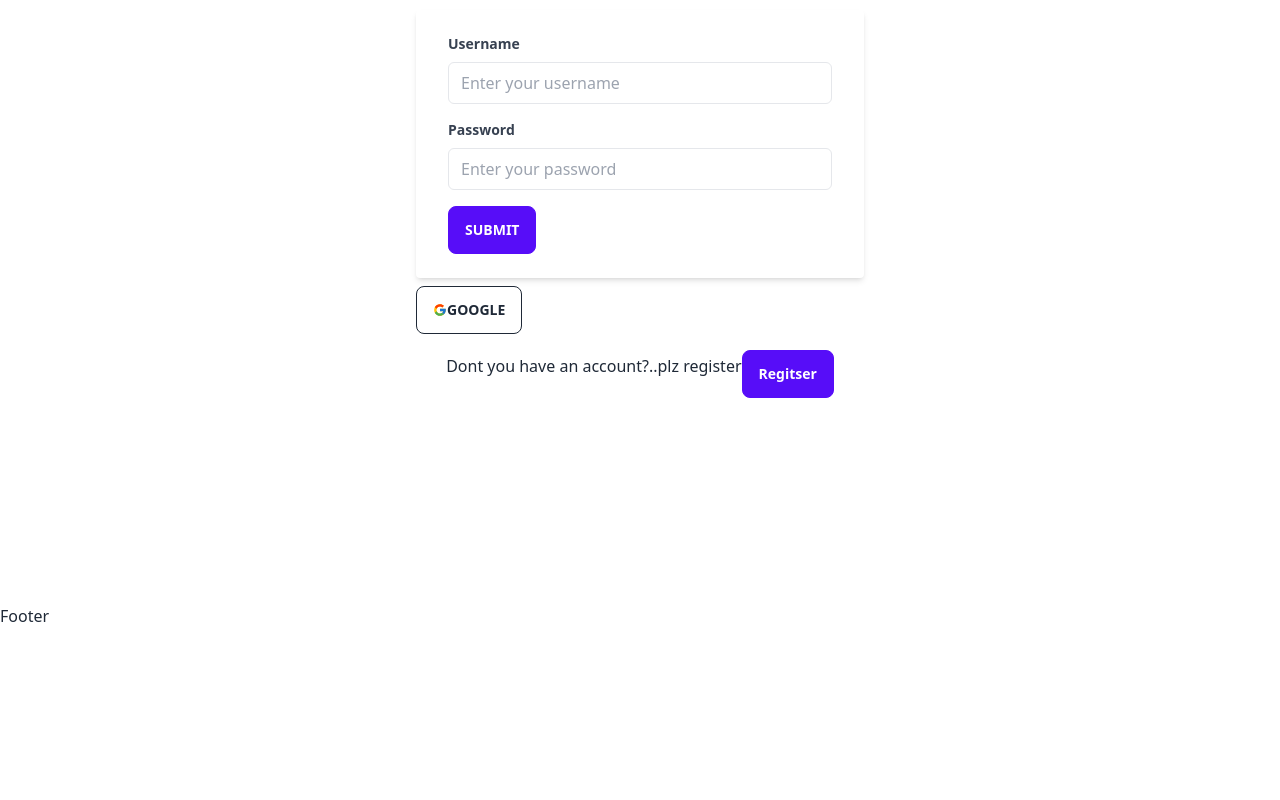
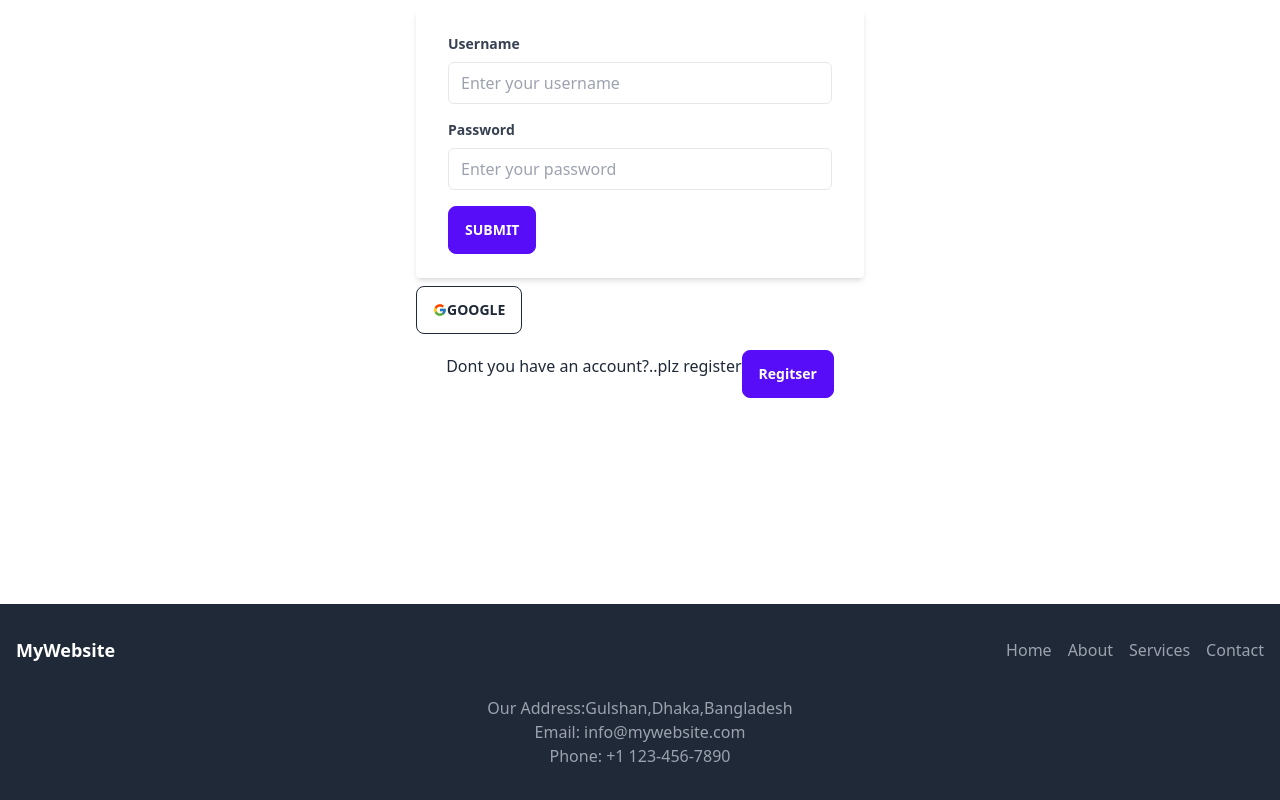
Before and after one commit to nazmul906/b7a11-toy-marketplace-client-side-nazmul906, a React (Vite) app: page /login in a window 1280 px wide. Shown: the part 260-1060 px from the top of the page. Before the commit the page ends 888 px from the top, so only its background shows below. Built offline with nearby package versions, Linux system fonts and the light colour scheme; no server answers.

Commit message:
footer added

```diff
--- a/src/pages/Display/ToyCard/ToyCard.jsx
+++ b/src/pages/Display/ToyCard/ToyCard.jsx
@@ -1,7 +1,13 @@
-import React from "react";
+import React, { useContext } from "react";
 import { Link } from "react-router-dom";
+import { AuthContext } from "../../../AuthProvider/AuthProvider";
 
 const ToyCard = ({ toy }) => {
+  const { user } = useContext(AuthContext);
+
+  // const loginfirst = () => {
+  //   alert("login first");
+  // };
   console.log(toy);
   const { _id, description, name, sellerName, subcategory, price, pictureURL } =
     toy;
@@ -28,15 +34,20 @@ const ToyCard = ({ toy }) => {
           </p> */}
           <p>$ {price}</p>
           <p>{description}</p>
-          {user ? (
-            <div className="card-actions">
-              <Link to={`/viewdetails/${_id}`}>
-                <button className="btn btn-primary">View Details button</button>
+
+          <div className="card-actions">
+            {/* {user ? ( */}
+            <Link to={`/viewdetails/${_id}`}>
+              <button className="btn btn-primary">View Details button</button>
+            </Link>
+            {/* ) : (
+              <Link>
+                <button className="btn btn-primary" onClick={loginfirst}>
+                  View Details button
+                </button>
               </Link>
-            </div>
-          ) : (
-            <div>alert("login first")</div>
-          )}
+            )} */}
+          </div>
         </div>
       </div>
     </div>
--- a/src/pages/Shared/Footer/Footer.jsx
+++ b/src/pages/Shared/Footer/Footer.jsx
@@ -3,9 +3,47 @@ import React from "react";
 
 const Footer = () => {
   return (
-    <div>
-      <h4>Footer</h4>
-    </div>
+    <footer class="bg-gray-800 py-8">
+      <div class="container mx-auto px-4">
+        <div class="flex flex-wrap justify-between items-center">
+          <div class="w-full md:w-auto mb-4 md:mb-0">
+            <a href="#" class="flex items-center text-white text-lg font-bold">
+              MyWebsite
+            </a>
+          </div>
+          <div class="w-full md:w-auto">
+            <ul class="flex justify-center md:justify-end space-x-4">
+              <li>
+                <a href="#" class="text-gray-400 hover:text-white">
+                  Home
+                </a>
+              </li>
+              <li>
+                <a href="#" class="text-gray-400 hover:text-white">
+                  About
+                </a>
+              </li>
+              <li>
+                <a href="#" class="text-gray-400 hover:text-white">
+                  Services
+                </a>
+              </li>
+              <li>
+                <a href="#" class="text-gray-400 hover:text-white">
+                  Contact
+                </a>
+              </li>
+            </ul>
+          </div>
+        </div>
+
+        <div class="mt-8 text-gray-400 text-center">
+          <p>Our Address:Gulshan,Dhaka,Bangladesh</p>
+          <p>Email: info@mywebsite.com</p>
+          <p>Phone: +1 123-456-7890</p>
+        </div>
+      </div>
+    </footer>
   );
 };
 
--- a/src/pages/Shared/MyToy/MyToy.jsx
+++ b/src/pages/Shared/MyToy/MyToy.jsx
@@ -76,7 +76,10 @@ const MyToy = () => {
           <tbody>
             {mytoy?.map((item, index) => (
               <tr>
-                <td>{item.pictureURL}</td>
+                <td>
+                  {/* {item.pictureURL} */}
+                  <img src={pictureURL} alt="Shoes" className="rounded-xl" />
+                </td>
                 <td>{item.name}</td>
                 <td>{item.sellerName}</td>
                 <td>{item.email}</td>
```
